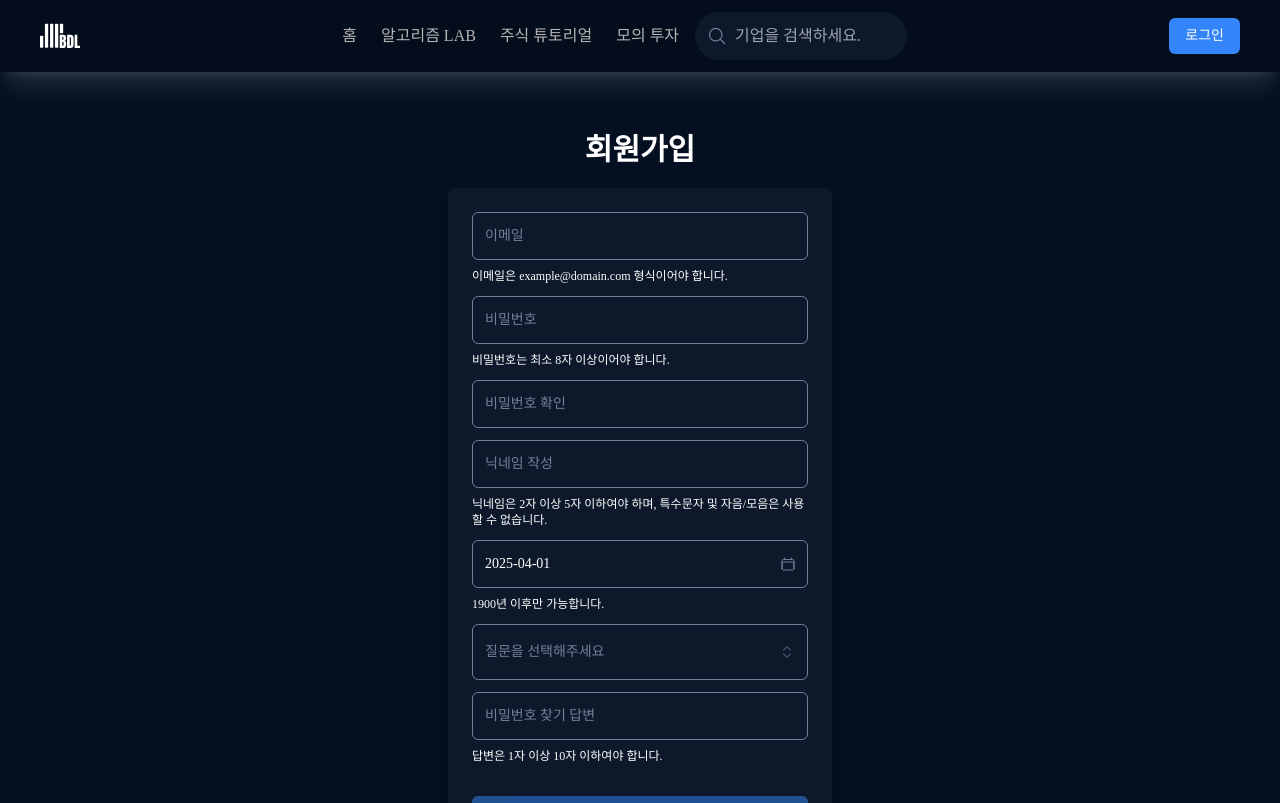
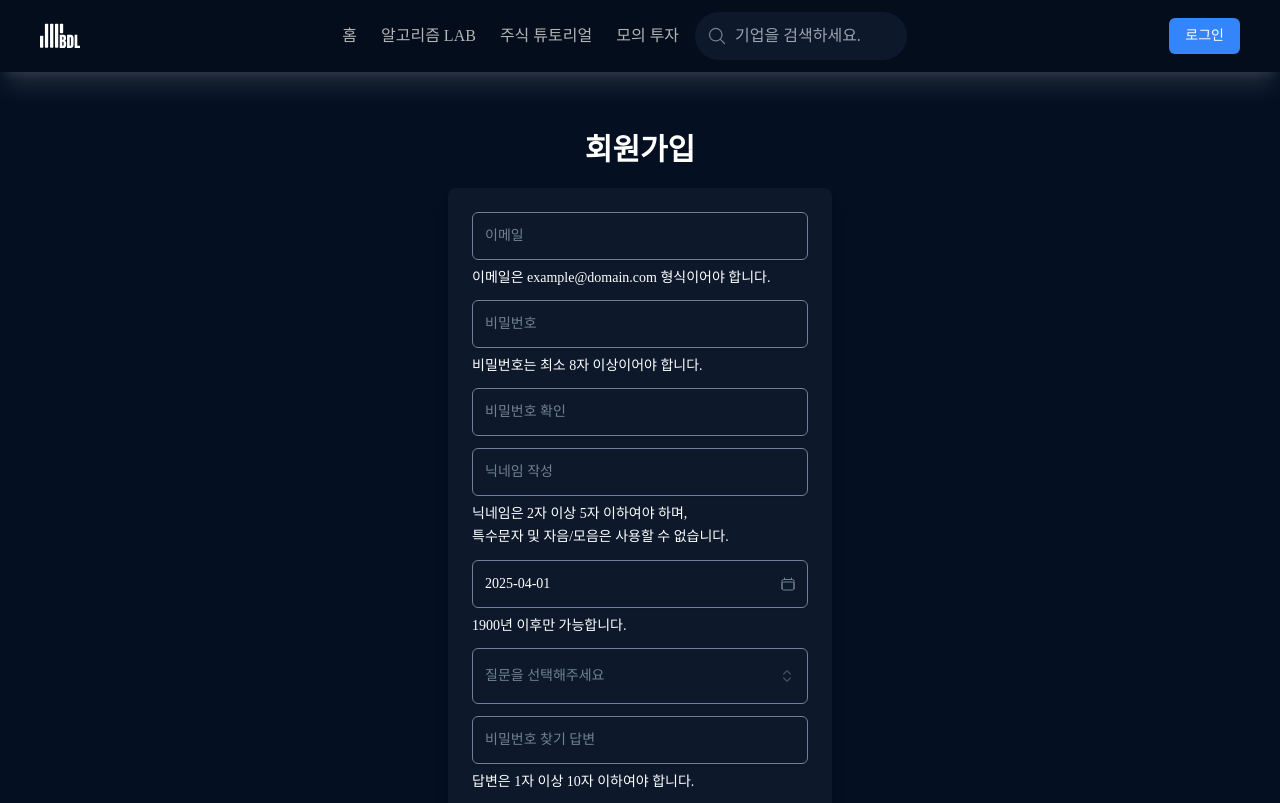
Before and after one commit to dnwnsrb11/BDL-frontend, a React (Vite) app: page /signup in a window 1280 px wide. Shown: the top 803 px of the page. Built offline with nearby package versions, Linux system fonts and the light colour scheme; a web font is replaced by a local one.

Commit message:
design: 안내 문구 폰트 크기 조정

```diff
--- a/src/routes/pages/SignUpPage.tsx
+++ b/src/routes/pages/SignUpPage.tsx
@@ -132,7 +132,7 @@ export const SignUpPage = () => {
                         <XCircleIcon className="absolute right-3 top-1/2 h-5 w-5 -translate-y-1/2 text-btn-red-color" />
                       )}
                     </div>
-                    <p className="text-xs text-text-main-color">
+                    <p className="text-sm text-text-main-color">
                       이메일은 example@domain.com 형식이어야 합니다.
                     </p>
                   </FormItem>
@@ -163,7 +163,7 @@ export const SignUpPage = () => {
                         <XCircleIcon className="absolute right-3 top-1/2 h-5 w-5 -translate-y-1/2 text-btn-red-color" />
                       )}
                     </div>
-                    <p className="text-xs text-text-main-color">
+                    <p className="text-sm text-text-main-color">
                       비밀번호는 최소 8자 이상이어야 합니다.
                     </p>
                   </FormItem>
@@ -197,7 +197,7 @@ export const SignUpPage = () => {
                     {dirtyFields.passwordConfirm && (
                       <FormMessage
                         className={cn(
-                          'text-xs',
+                          'text-sm',
                           hasError
                             ? 'text-btn-red-color'
                             : isValid
@@ -235,10 +235,12 @@ export const SignUpPage = () => {
                         <XCircleIcon className="absolute right-3 top-1/2 h-5 w-5 -translate-y-1/2 text-btn-red-color" />
                       )}
                     </div>
-                    <p className="text-xs text-text-main-color">
-                      닉네임은 2자 이상 5자 이하여야 하며, 특수문자 및 자음/모음은 사용할 수
-                      없습니다.
+                    <p className="text-sm text-text-main-color">
+                      닉네임은 2자 이상 5자 이하여야 하며,
                     </p>
+                    <span className="text-sm text-text-main-color">
+                      특수문자 및 자음/모음은 사용할 수 없습니다.
+                    </span>
                   </FormItem>
                 );
               }}
@@ -285,7 +287,7 @@ export const SignUpPage = () => {
                       />
                     </PopoverContent>
                   </Popover>
-                  <p className="text-xs text-text-main-color">1900년 이후만 가능합니다.</p>
+                  <p className="text-sm text-text-main-color">1900년 이후만 가능합니다.</p>
                 </FormItem>
               )}
             />
@@ -325,7 +327,7 @@ export const SignUpPage = () => {
                         <XCircleIcon className="absolute right-3 top-1/2 h-5 w-5 -translate-y-1/2 text-btn-red-color" />
                       )}
                     </div>
-                    <p className="text-xs text-text-main-color">
+                    <p className="text-sm text-text-main-color">
                       답변은 1자 이상 10자 이하여야 합니다.
                     </p>
                   </FormItem>
```
